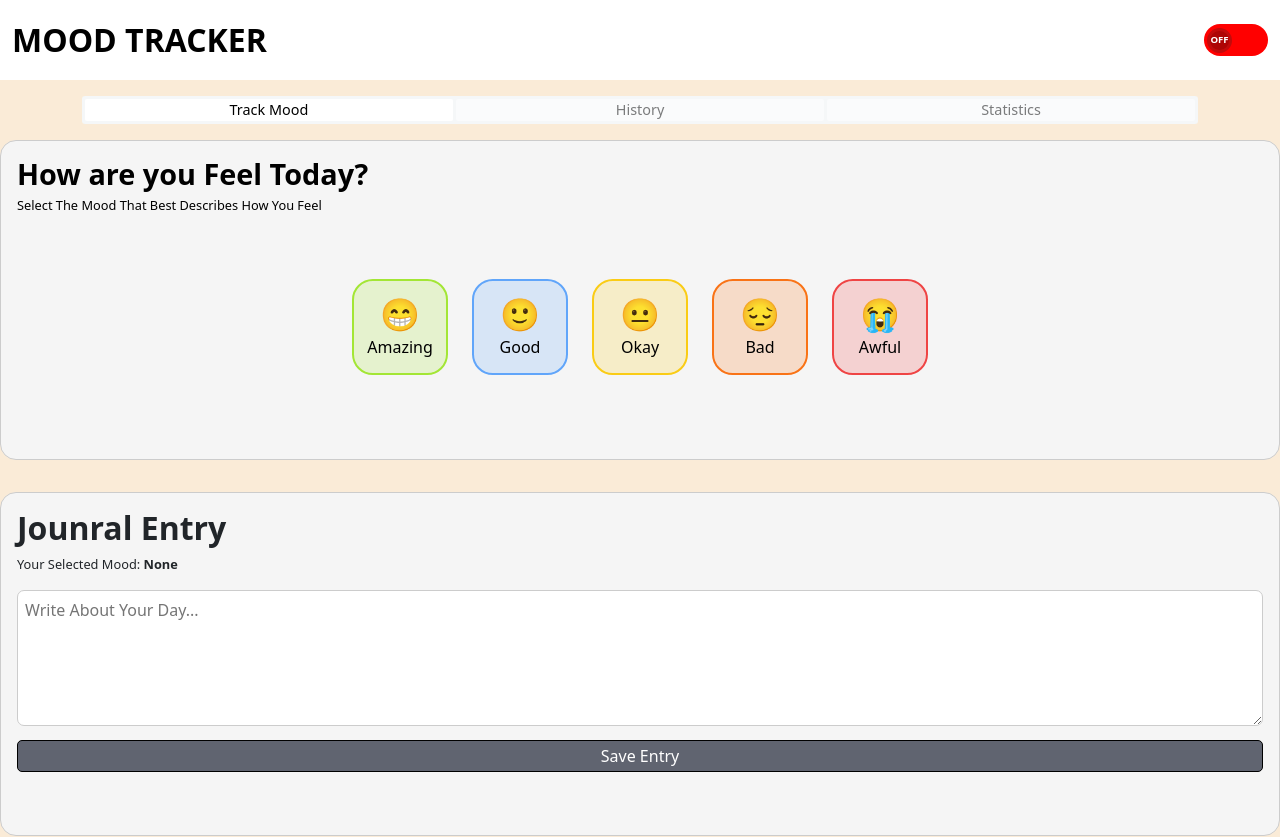
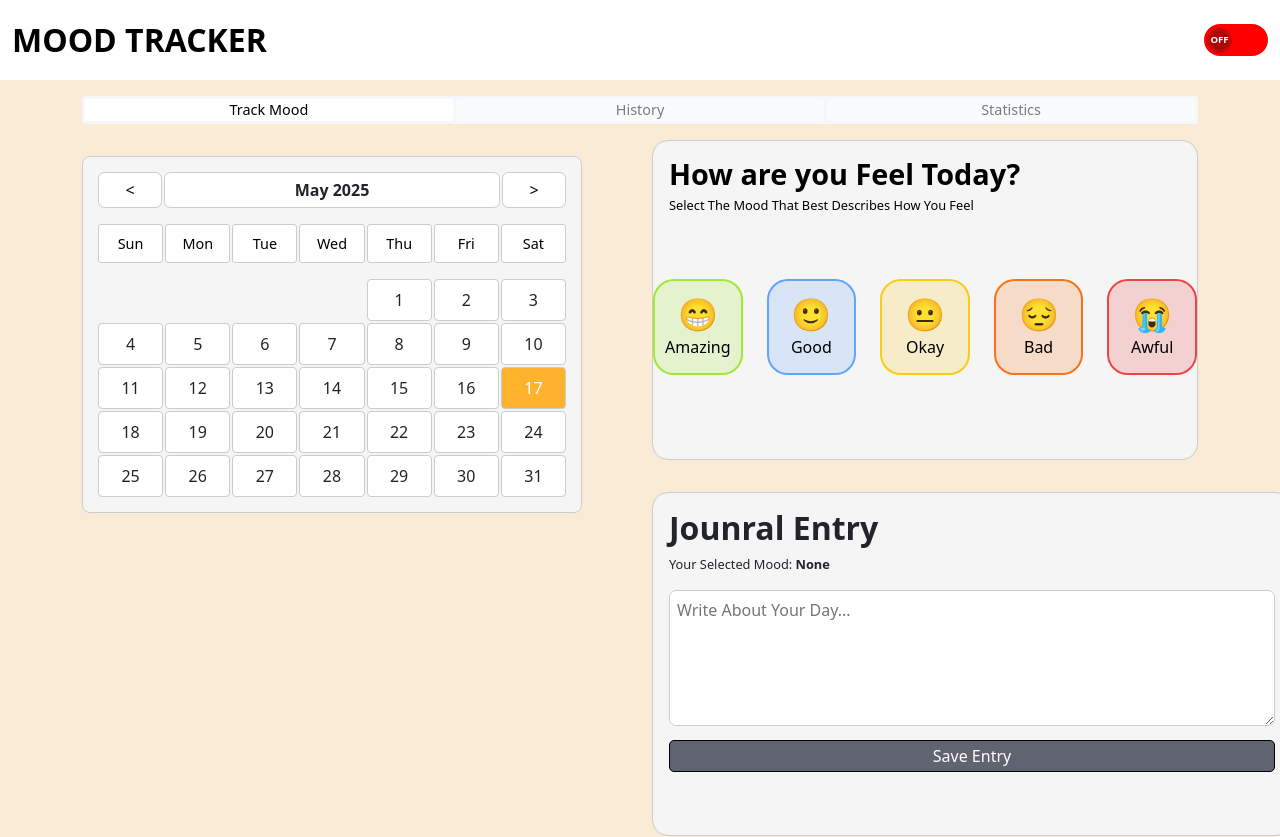
Before and after one commit to Nitesh47kumars/MOOD-TRACKER, a React (Vite) app: page / in a window 1280 px wide. Shown: the top 837 px of the page. Built offline with nearby package versions, Linux system fonts and the light colour scheme.

Commit message:
Add Home component for landing(with format) & fix mismatch bug

```diff
--- a/src/App.jsx
+++ b/src/App.jsx
@@ -4,8 +4,8 @@ import Navbar from './Components/Navbar';
 import { BrowserRouter as Router, Routes ,Route} from 'react-router-dom';
 import StatusBar from './Components/StatusBar';
 import MoodTracker from './Components/MoodTracker';
+import Home from './Components/Home';
 const App = () => {
-  const [selectMood,setSelectMood] = useState("");
   const [mode,setMode] = useState(false);
   return (
     <>
@@ -13,8 +13,7 @@ const App = () => {
         <Navbar mode={mode} setMode={setMode} />
         <StatusBar/>
           <Routes>
-            <Route path='/' element={<MoodSelector selectedMood={selectMood} onSelectMood={setSelectMood} />} />
-
+            <Route path='/' element={<Home mode={mode} setMode={setMode}/>} />
           </Routes>
       </Router>
     </>
--- a/src/Components/Calender.jsx
+++ b/src/Components/Calender.jsx
@@ -1,7 +1,7 @@
 import React, { useState } from 'react';
 import './Calender.css'
 
-function SimpleCalendar({ selectedDate, onDateChange }) {
+function SimpleCalendar({ selectedDate, setSelectedDate }) {
   const [date, setDate] = useState(new Date());
 
   const year = date.getFullYear();
@@ -42,7 +42,7 @@ function SimpleCalendar({ selectedDate, onDateChange }) {
         <div
           key={i}
           className={`day ${isSelected ? 'selected' : ''}`}
-          onClick={() => onDateChange(new Date(year, month, i))}
+          onClick={() => setSelectedDate(new Date(year, month, i))}
         >
         {i}
 
--- /dev/null
+++ b/src/Components/Home.jsx
@@ -0,0 +1,31 @@
+import React, { useState } from 'react'
+import { MoodSelector } from './MoodSelector'
+import Calender from './Calender'
+import MoodTracker from './MoodTracker'
+
+const Home = ({mode,setMode}) => {
+  const [selectMood, setSelectMood] = useState("");
+  const [selectedDate,setSelectedDate] = useState(new Date());
+
+  return (
+    <>
+      <div className='container'>
+        <div className='row'>
+            <div className='col-6'>
+                <Calender selectedDate={selectedDate} setSelectedDate={setSelectedDate}/>
+            </div>
+            <div className='col-6'>
+                <div className=''>
+                    <MoodSelector selectMood={selectMood} setSelectMood={setSelectMood}/>
+                    <MoodTracker selectedMood={selectMood}/>
+                </div>
+            </div>
+        </div>
+
+
+      </div>
+    </>
+  )
+}
+
+export default Home
--- a/src/Components/MoodSelector.css
+++ b/src/Components/MoodSelector.css
@@ -3,7 +3,7 @@ body{
 }
 .mood-selector{
     height: 40vh;
-    min-width: 40rem;
+    max-width: 40rem;
     border-radius: 1rem;
     border: 1px solid #ccc;
     background-color :whitesmoke;
--- a/src/Components/MoodSelector.jsx
+++ b/src/Components/MoodSelector.jsx
@@ -10,10 +10,10 @@ const moods = [
   { id: "awful", emoji: "😭", label: "Awful", color: "#ef4444" },     // red
 ];
 
-export function MoodSelector({ selectedMood, onSelectMood }) {
+export function MoodSelector({ selectMood, setSelectMood }) {
 
   const onMoodClick = (moodLabel) =>{
-    onSelectMood(moodLabel);
+    setSelectMood(moodLabel);
   }
   return (
     <>
@@ -27,8 +27,8 @@ export function MoodSelector({ selectedMood, onSelectMood }) {
           {moods.map((mood)=>(
             <button key={mood.id}
               onClick={()=>onMoodClick(mood.label)}
-              className={selectedMood === mood.label? "selected":""}
-              style={{ backgroundColor: selectedMood === mood.label ? mood.color : mood.color+33 ,border:`2px solid ${mood.color}`}}
+              className={selectMood === mood.label? "selected":""}
+              style={{ backgroundColor: selectMood === mood.label ? mood.color : mood.color+33 ,border:`2px solid ${mood.color}`}}
               >
               <span>{mood.emoji}</span>
               <h2>{mood.label}</h2>
@@ -36,7 +36,6 @@ export function MoodSelector({ selectedMood, onSelectMood }) {
           ))}
         </div>
       </div>
-      <MoodTracker/>
     </>
   );
 }
--- a/src/Components/MoodTracker.jsx
+++ b/src/Components/MoodTracker.jsx
@@ -5,10 +5,6 @@ import './MoodTracker.css'
 const MoodTracker = ({selectedMood}) => {
     const [msg,setMsg] = useState("");
     const [message,setMessage] = useState([]);
-
-
-
-    const [selectedDate, setSelectedDate] = useState(new Date());
 
     const onSaveHandle = () =>{
         if(!msg.trim()) return;
@@ -27,7 +23,7 @@ const MoodTracker = ({selectedMood}) => {
       <div className='moodtracker'>
         <div className='moodtracker-header'>
           <h1>Jounral Entry</h1>
-          <p>Your Selected Mood:<strong>{selectedMood||" None"}</strong></p>
+          <p>Your Selected Mood:<strong>{ selectedMood||" None"}</strong></p>
         </div>
 
         <div className='moodtracker-textarea'>
@@ -40,7 +36,6 @@ const MoodTracker = ({selectedMood}) => {
         </div>
 
       </div>
-      <Calender selectedDate={selectedDate} setSelectedDate={setSelectedDate}/>
     </>
   )
 }
```
